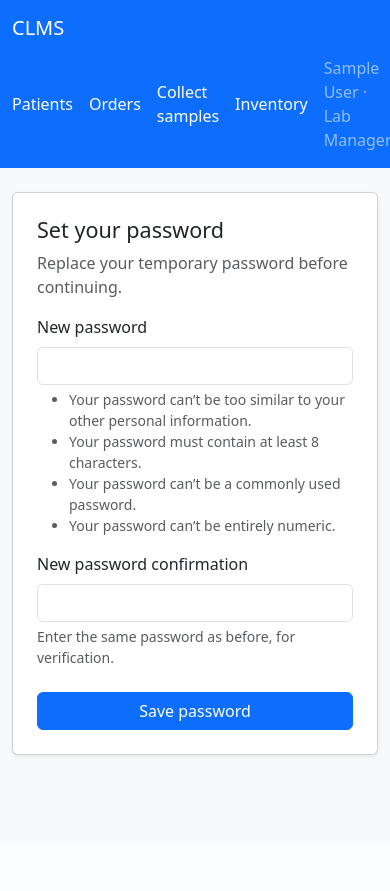
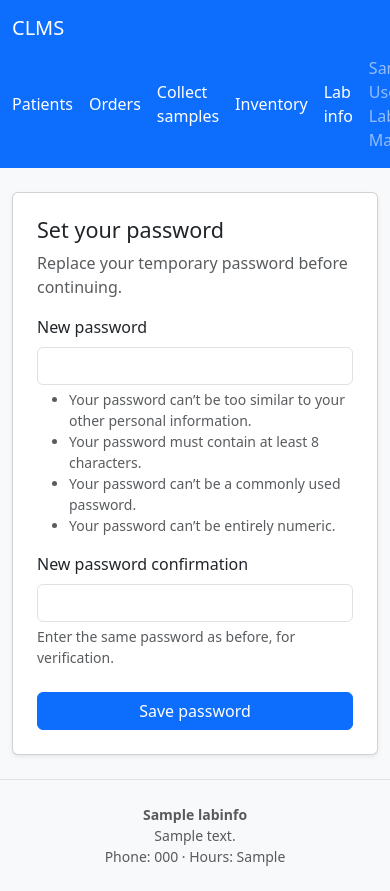
Before and after one commit to PeytonNagle/clinical-lab-mgmt-team1, a Django app: page /accounts/password/set/ in a window 390 px wide; the page is wider, and only the part inside the window is pictured. Before the commit the page ends 757 px from the top of that part, so only its background shows below. Run offline with Django 5.2, Linux system fonts and the light colour scheme; a user stored in the database is signed in; tables that the repository leaves empty hold one stand-in row (values such as "Sample post").

Commit message:
SXFT-16: store lab info (name, address, phone, hours) and show it in the footer and admin

```diff
--- a/config/settings.py
+++ b/config/settings.py
@@ -70,6 +70,7 @@ TEMPLATES = [
                 'django.template.context_processors.request',
                 'django.contrib.auth.context_processors.auth',
                 'django.contrib.messages.context_processors.messages',
+                'core.context_processors.lab_info',
             ],
         },
     },
--- /dev/null
+++ b/core/context_processors.py
@@ -0,0 +1,6 @@
+from .models import LabInfo
+
+
+def lab_info(request):
+    """Make the lab's name, address and hours available to every page, for the footer (SXFT-16)."""
+    return {"lab_info": LabInfo.load()}
--- a/core/forms.py
+++ b/core/forms.py
@@ -1,7 +1,8 @@
 from django import forms
 from django.contrib.auth.forms import AuthenticationForm, SetPasswordForm
 
-from .models import STAFF_ROLES, User
+from lab.phone import PhoneField
+from .models import STAFF_ROLES, User, LabInfo
 
 
 class StaffLoginForm(AuthenticationForm):
@@ -40,3 +41,16 @@ class RegistrationForm(forms.ModelForm):
             for value, label in self.fields["role"].choices
             if value in STAFF_ROLES
         ]
+
+class LabInfoForm(forms.ModelForm):
+    class Meta:
+        model = LabInfo
+        fields = ["name", "address", "phone", "hours"]
+        labels = {"name": "Lab name"}
+        field_classes = {"phone": PhoneField}
+        widgets = {
+            "name": forms.TextInput(attrs={"class": "form-control"}),
+            "address": forms.Textarea(attrs={"class": "form-control", "rows": 3}),
+            "phone": forms.TextInput(attrs={"class": "form-control"}),
+            "hours": forms.TextInput(attrs={"class": "form-control"}),
+        }
--- a/core/models.py
+++ b/core/models.py
@@ -72,3 +72,24 @@ class ActivityLog(models.Model):
     def action_label(self):
         """The action in readable form, e.g. "order_created" -> "Order created"."""
         return self.action.replace("_", " ").capitalize()
+
+class LabInfo(models.Model):
+    name = models.CharField(max_length=150)
+    address = models.TextField()
+    phone = models.CharField(max_length=20)
+    hours = models.CharField(max_length=200, help_text="For example: Mon–Fri 7am–5pm, Sat 8am–noon")
+
+    class Meta:
+        verbose_name = "lab info"
+        verbose_name_plural = "lab info"
+
+    def __str__(self):
+        return self.name
+
+    def save(self, *args, **kwargs):
+        self.pk = 1
+        super().save(*args, **kwargs)
+
+    @classmethod
+    def load(cls):
+        return cls.objects.filter(pk=1).first()
--- a/core/urls.py
+++ b/core/urls.py
@@ -16,4 +16,5 @@ urlpatterns = [
     path("accounts/password/set/", views.SetFirstPasswordView.as_view(), name="set_password"),
     path("accounts/password/change/", views.ChangePasswordView.as_view(), name="change_password"),
     path("staff/register/", views.register_staff, name="register_staff"),
+    path("lab-info/", views.lab_info, name="lab_info"),
 ]
--- a/core/views.py
+++ b/core/views.py
@@ -7,8 +7,10 @@ from django.shortcuts import redirect, render
 from django.urls import reverse_lazy
 from django.contrib.auth.decorators import login_required
 
-from .forms import FirstPasswordForm, RegistrationForm
-from .models import STAFF_ROLES, User
+from .decorators import role_required
+from .forms import FirstPasswordForm, LabInfoForm, RegistrationForm
+from .models import STAFF_ROLES, LabInfo, User
+from .utils import log_event
 import secrets
 
 def home(request):
@@ -74,3 +76,16 @@ def register_staff(request):
         form = RegistrationForm()
 
     return render(request, "core/register_staff.html", {"form": form})
+
+
+
+@role_required(User.Role.LAB_MANAGER)
+def lab_info(request):
+    """SXFT-16: the lab manager saves the lab's name, address and hours"""
+    form = LabInfoForm(request.POST or None, instance=LabInfo.load())
+    if request.method == "POST" and form.is_valid():
+        info = form.save()
+        log_event(request.user, "lab_info_updated", details=info.name)
+        messages.success(request, "Lab info saved.")
+        return redirect("lab_info")
+    return render(request, "core/lab_info_form.html", {"form": form})
--- a/templates/base.html
+++ b/templates/base.html
@@ -24,6 +24,7 @@
                     {% endif %}
                     {% if user.role == "lab_manager" %}
                         <a class="nav-link text-white me-2" href="{% url 'item_list' %}">Inventory</a>
+                        <a class="nav-link text-white me-2" href="{% url 'lab_info' %}">Lab info</a>
                     {% endif %}
                     <span class="navbar-text me-2">
                         {{ user.get_full_name|default:user.username }} &middot; {{ user.get_role_display }}
@@ -50,6 +51,14 @@
         {% block content %}{% endblock %}
     </main>
 
+    {% if lab_info %}
+        <footer class="container text-center text-muted small py-4 mt-4 border-top">
+            <strong>{{ lab_info.name }}</strong><br>
+            {{ lab_info.address|linebreaksbr }}<br>
+            Phone: {{ lab_info.phone }} · Hours: {{ lab_info.hours }}
+        </footer>
+    {% endif %}
+
     <script src="https://cdn.jsdelivr.net/npm/bootstrap@5.3.8/dist/js/bootstrap.bundle.min.js"
             integrity="sha384-FKyoEForCGlyvwx9Hj09JcYn3nv7wiPVlz7YYwJrWVcXK/BmnVDxM+D2scQbITxI" crossorigin="anonymous"></script>
     {% block scripts %}{% endblock %}
```
Also changed, not shown: core/admin.py (+9 -2 lines), core/tests.py (+65 -1 lines), templates/core/lab_info_form.html (added, +31 -0 lines), core/migrations/0003_labinfo.py (added), core/migrations/0004_labinfo_phone.py (added).
